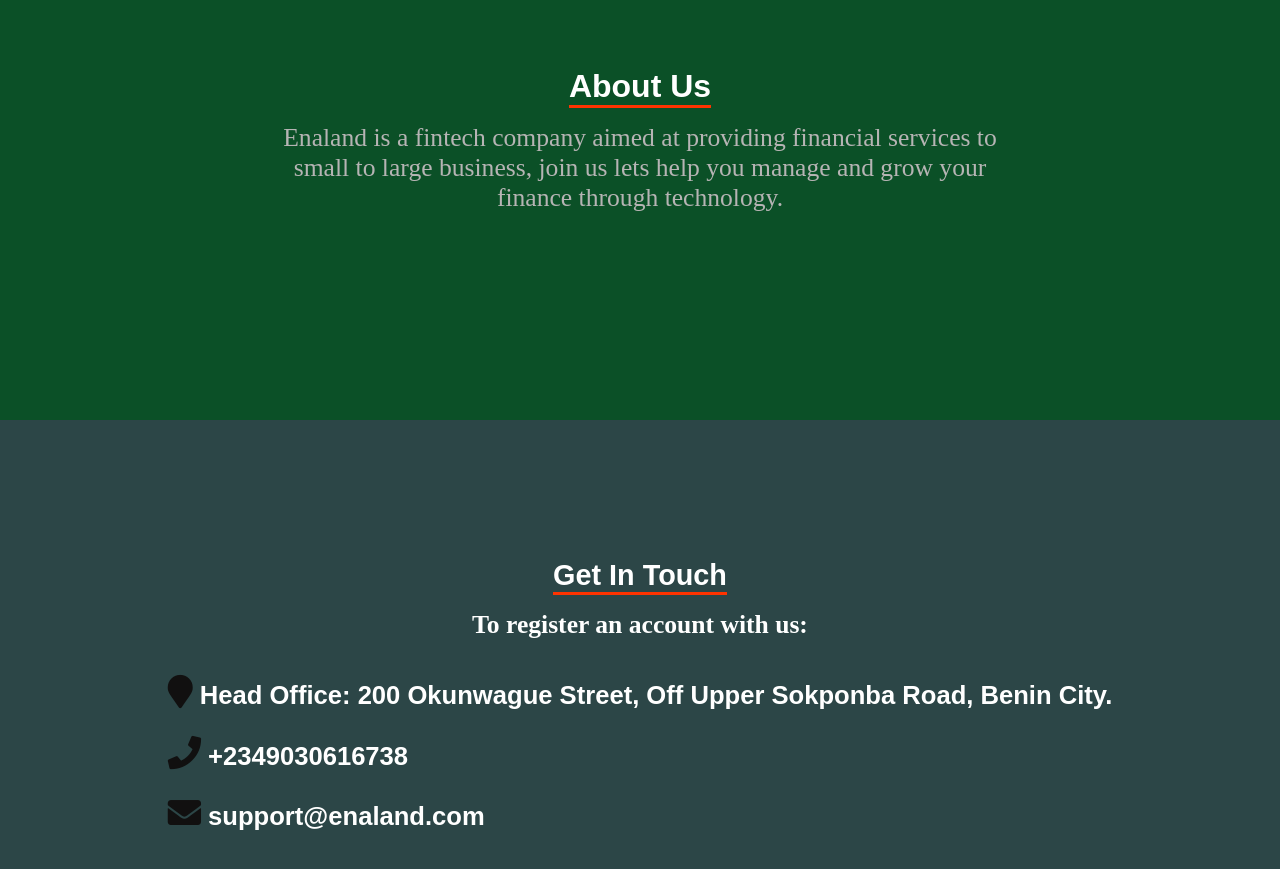
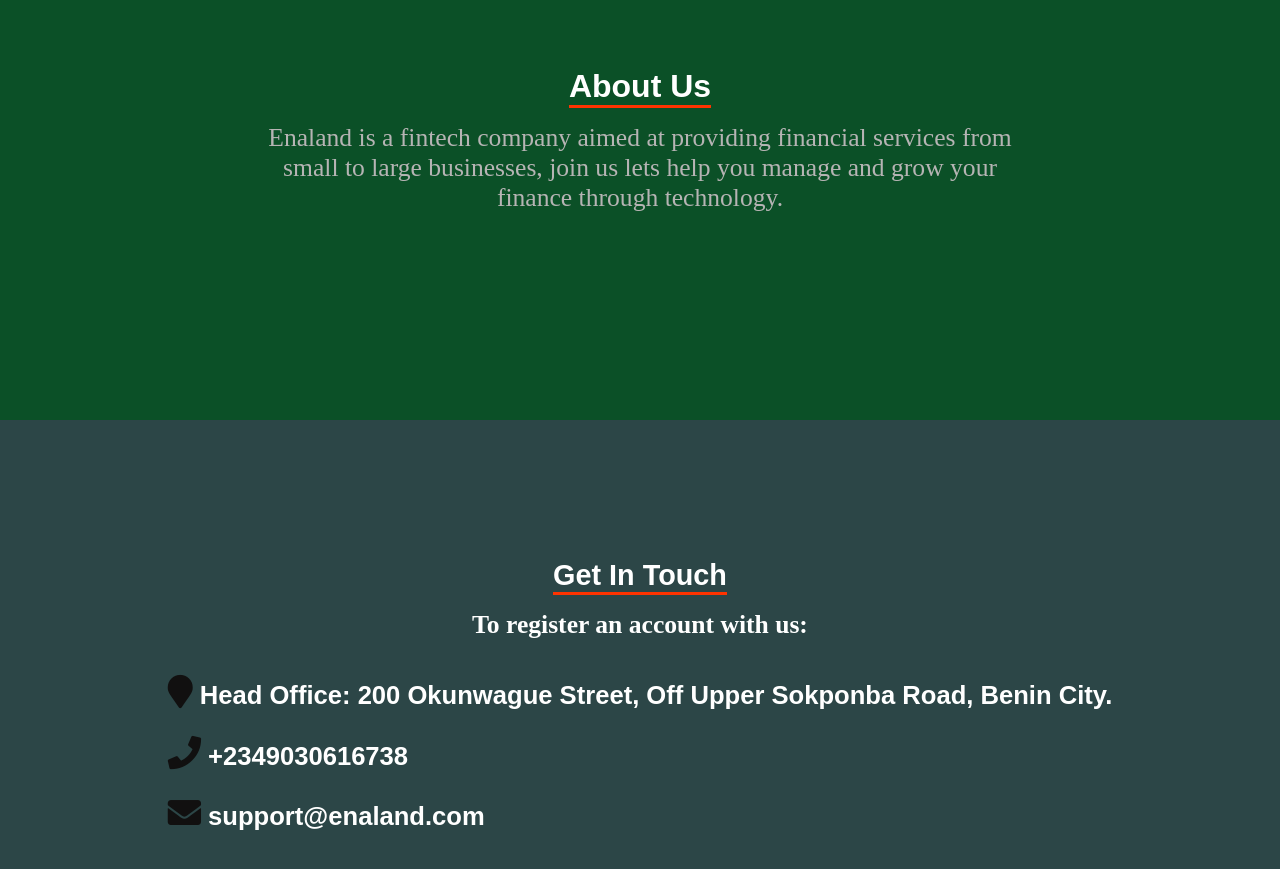
Before and after one commit to godwinide/mymonie_landing_page, a website: page index.html in a window 1280 px wide. Shown: the part 940-1809 px from the top of the page. Drawn offline with Linux system fonts and the light colour scheme.

Commit message:
corrected errors

```diff
--- a/index.html
+++ b/index.html
@@ -58,7 +58,7 @@
 
         <div class="content">
             Enaland is a fintech company aimed at providing financial services
-             to small to large business, join us lets help you manage and grow your finance through
+             from small to large businesses, join us lets help you manage and grow your finance through
             technology.
         </div>
     </section>
```
Also changed, not shown: 1 other file.
